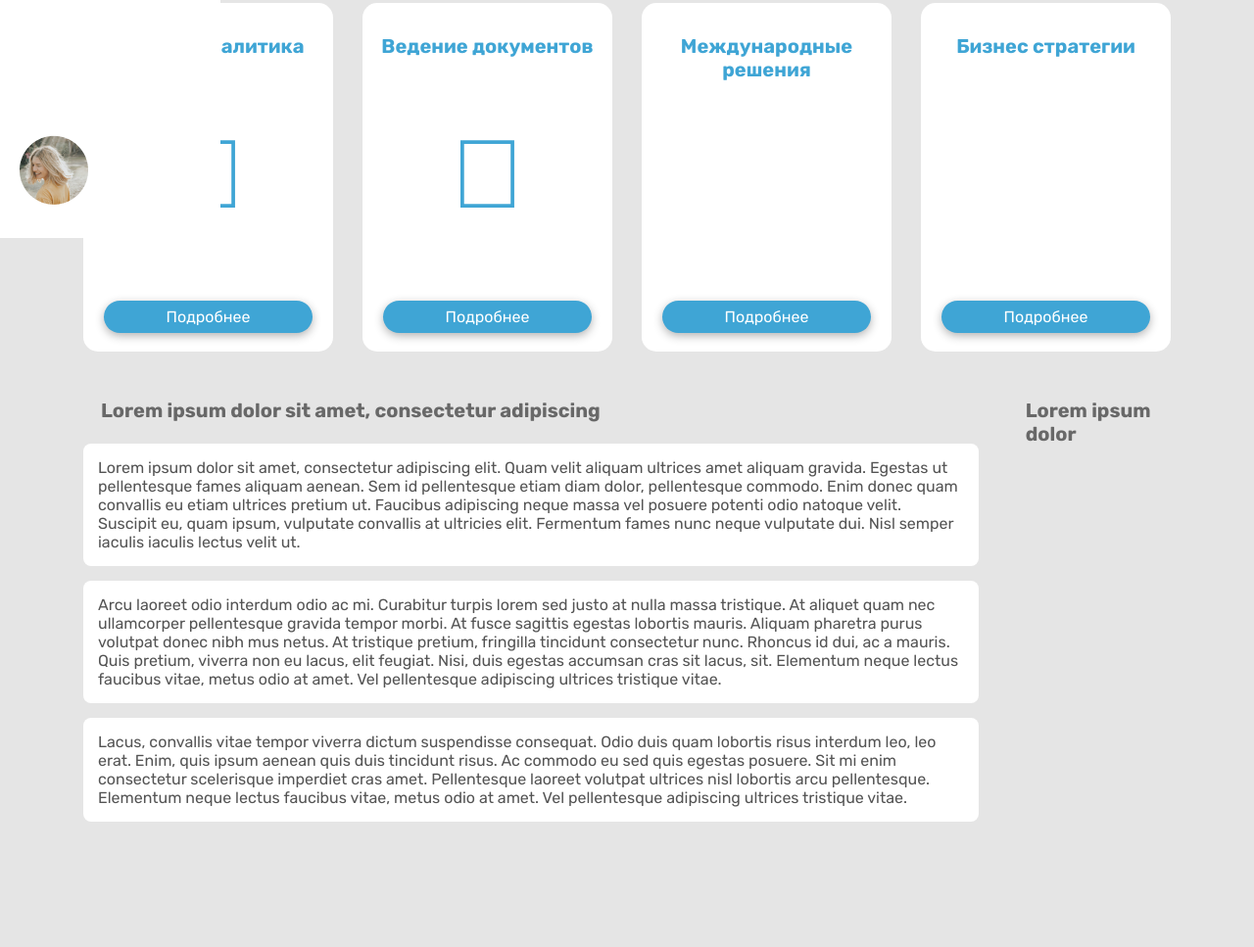
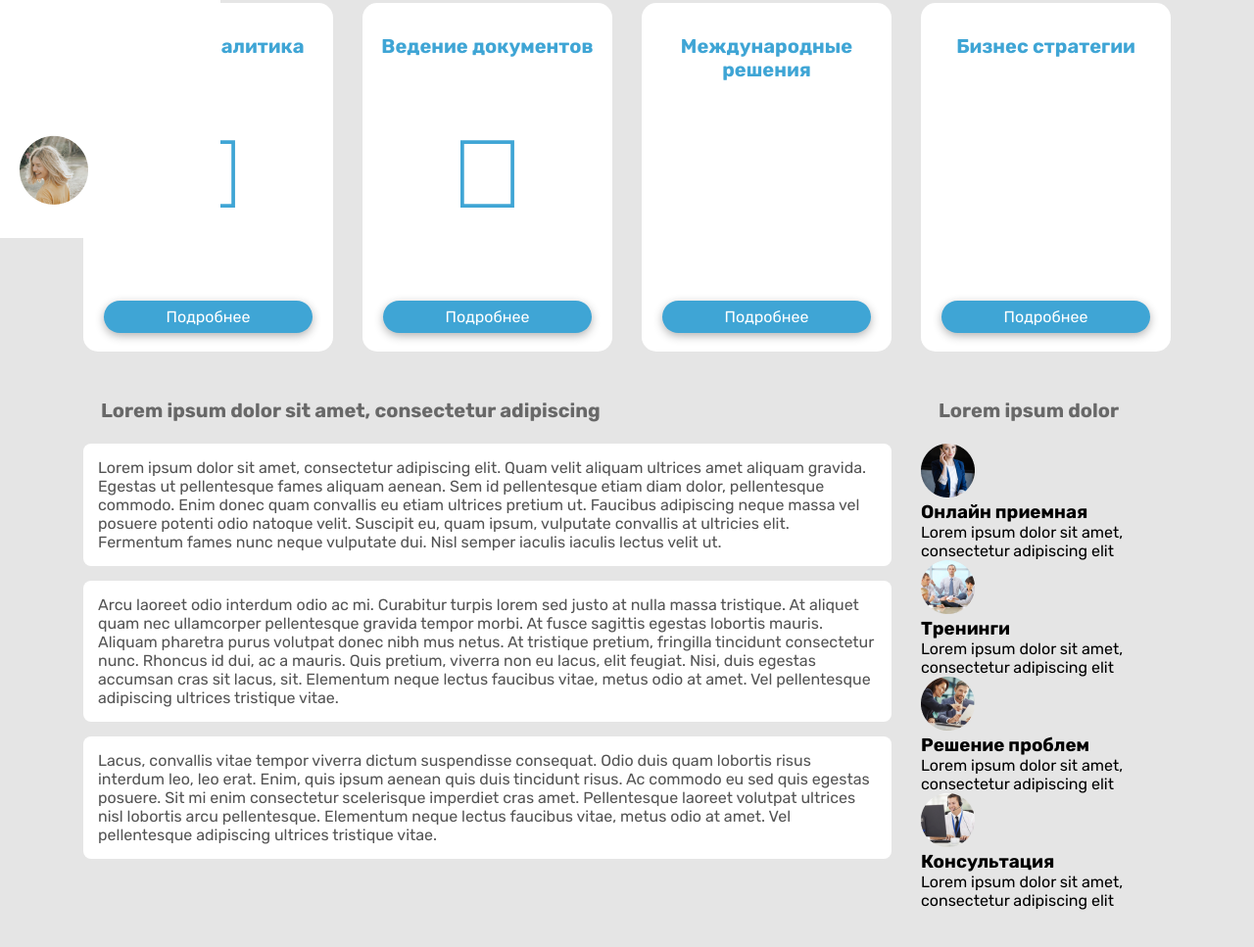
Before and after one commit to mobpsychooo/BlueMark, a plain HTML site: page index.html in a window 1280 px wide. Shown: the part 557-1524 px from the top of the page at 98% size. Before the commit the page ends 1440 px from the top, so only its background shows below. Drawn offline with Linux system fonts and the light colour scheme.

Commit message:
services added

```diff
--- a/css/services.css
+++ b/css/services.css
@@ -35,10 +35,6 @@
     border-radius: 8px;
 }
 
-.h{
-
-}
-
 .services__wrap{
     display: flex;
     gap: 30px;
--- a/index.html
+++ b/index.html
@@ -93,11 +93,42 @@
                     </div>
                 </div>
                 <div class="services__cards">
-                    <h2 class="news__h h">Lorem ipsum dolor</h2>
+                    <h2 class="news__h">Lorem ipsum dolor</h2>
+
+                    <div class="services__card">
+                        <div class="services__img"><img src="./img/1.png" alt=""></div>
+                        <div class="services__desc">
+                            <h3 class="desc__h">Онлайн приемная</h3>
+                            <p class="desc__p">Lorem ipsum dolor sit amet, consectetur adipiscing elit</p>
+                        </div>
+
+                    <div class="services__card">
+                        <div class="services__img"><img src="./img/2.png" alt=""></div>
+                        <div class="services__desc">
+                            <h3 class="desc__h">Тренинги</h3>
+                            <p class="desc__p">Lorem ipsum dolor sit amet, consectetur adipiscing elit</p>
+                        </div>
+
+                    <div class="services__card">
+                        <div class="services__img"><img src="./img/3.png" alt=""></div>
+                        <div class="services__desc">
+                            <h3 class="desc__h">Решение проблем</h3>
+                            <p class="desc__p">Lorem ipsum dolor sit amet, consectetur adipiscing elit</p>
+                        </div>
+
+                    <div class="services__card">
+                        <div class="services__img"><img src="./img/4.png" alt=""></div>
+                        <div class="services__desc">
+                            <h3 class="desc__h">Консультация</h3>
+                            <p class="desc__p">Lorem ipsum dolor sit amet, consectetur adipiscing elit</p>
+                        </div>
+
+                    </div>
                 </div>
             </div>
         </div>
     </section>
+
 </body>
 
 </html>
```
